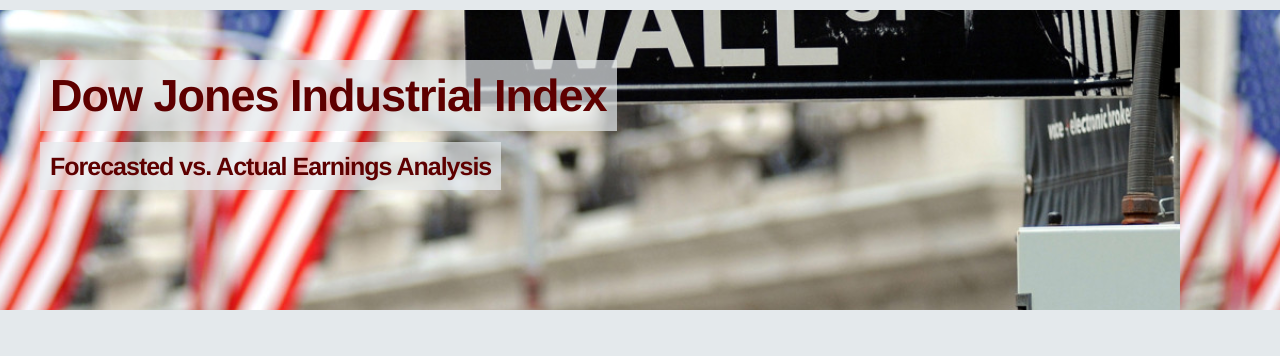
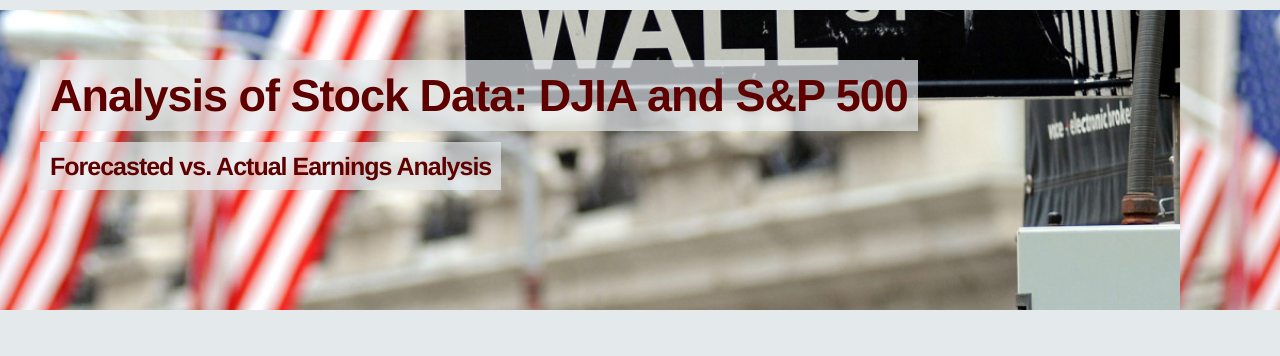
Before and after one commit to aarsalla/Project3, a Flask app: page / in a window 1280 px wide. Shown: the part 62-418 px from the top of the page. Run offline with Flask 2, Linux system fonts and the light colour scheme; parts of the project's set-up code (start-up, migrations or seed data) failed here and were passed over; some libraries are stand-ins or nearby versions.

Commit message:
Update index.html

```diff
--- a/templates/index.html
+++ b/templates/index.html
@@ -50,7 +50,7 @@
 
        <!-- Start of banner 1-->
       <div class="hero text-left">
-          <h1><span>Dow Jones Industrial Index</span></h1> <br>
+          <h1><span>Analysis of Stock Data: DJIA and S&P 500 </span></h1> <br>
           <p class="heading"><span>Forecasted vs. Actual Earnings Analysis</span></p>
       </div>
       <!-- End of banner 1-->
```
